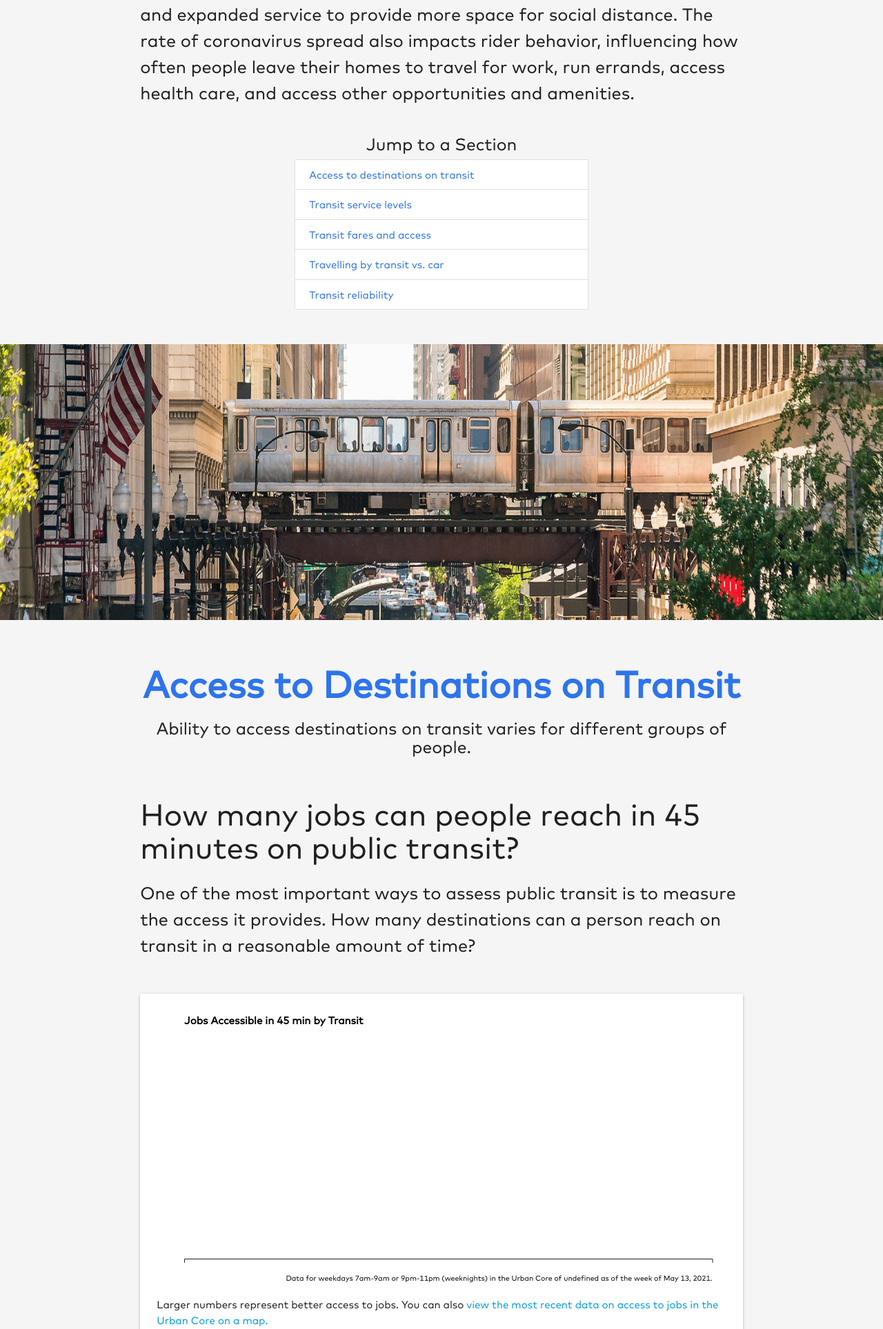
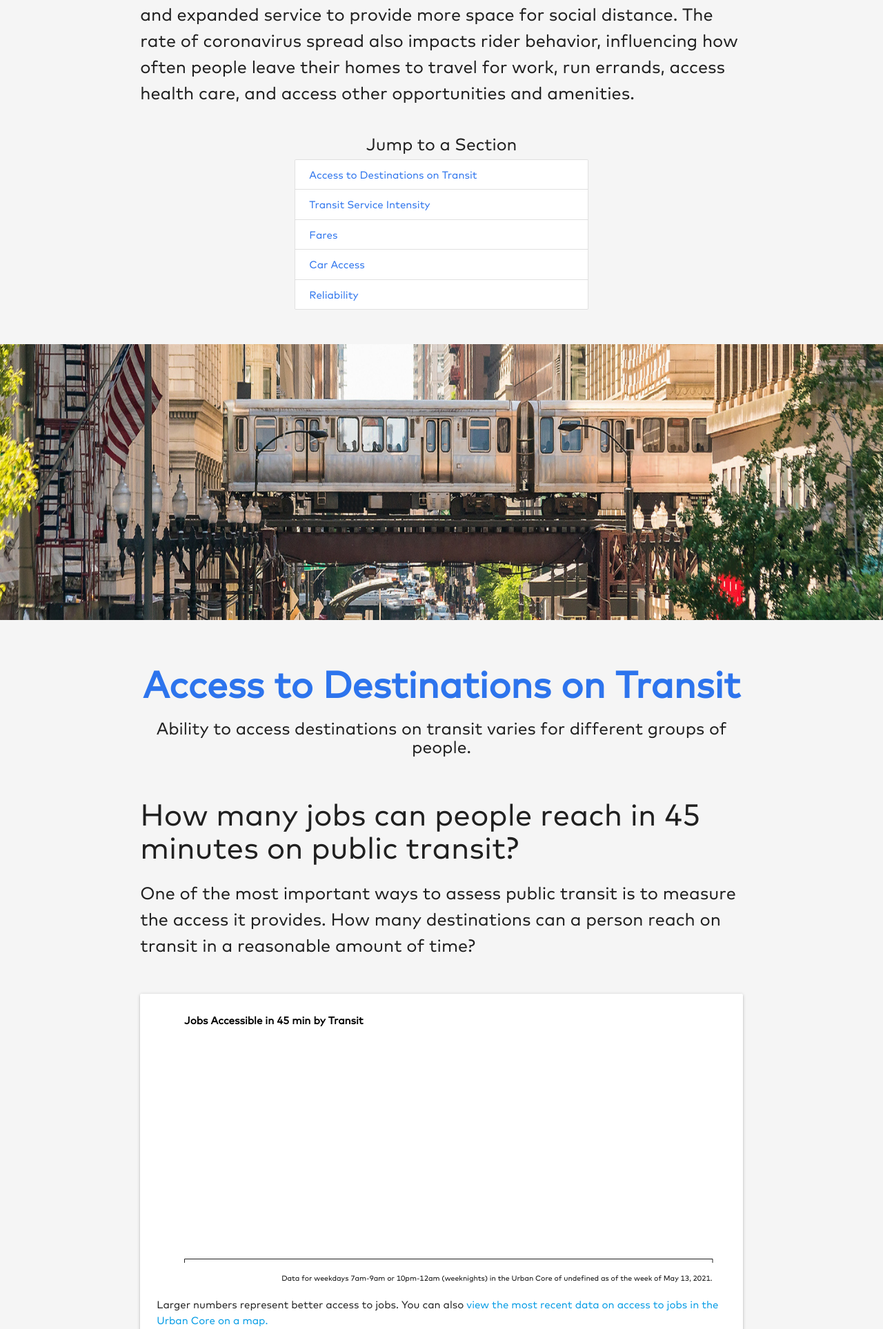
Before and after one commit to wklumpen/equity-pulse-web, a Flask app: template templates/charts.html in a window 1280 px wide. Shown: the part 1675-3602 px from the top of the page at 69% size. Run offline with Flask 2, Linux system fonts and the light colour scheme; the template is opened without the code that fills it, so the values that code supplies are empty; some libraries are stand-ins or nearby versions.

Commit message:
Fixes and visual updates for issues #16, #48, #27, #46, #45, and #36.

```diff
--- a/static/js/charts.js
+++ b/static/js/charts.js
@@ -469,7 +469,7 @@
         jobsAccessGroupsDateMargin,
         groups,
         'Jobs Accessible in 45 min by Transit',
-        'Data for weekdays 7am-9am or 9pm-11pm (weeknights) in the Urban Core of ' + view['title'] + ' as of the week of ' + moment.utc(maxDate).format('MMMM D, YYYY') + '.'
+        'Data for weekdays 7am-9am or 10pm-12am (weeknights) in the Urban Core of ' + view['title'] + ' as of the week of ' + moment.utc(maxDate).format('MMMM D, YYYY') + '.'
     )
 
     // == Time series job access ==
@@ -482,7 +482,7 @@
         jobsAccessSeriesMargin,
         groups,
         'Jobs Accessible in 45 min',
-        'Data for weekdays 7am-9am or 9pm-11pm (weeknights) in the Urban Core of ' + view['title'] + '.'
+        'Data for weekdays 7am-9am or 10pm-12am (weeknights) in the Urban Core of ' + view['title'] + '.'
     )
 
     // == Time series Hosp store access ==
@@ -602,7 +602,7 @@
         jobsFaresSeriesMargin,
         allGroups,
         'Percent of Non-Fare-Capped Jobs Reachable',
-        'Data for weekdays 7am-9am or 9pm-11pm (weeknights) in ' + view['title'] + ' as of the week of ' + moment.utc(maxDate).format('MMMM D, YYYY') + '.'
+        'Data for weekdays 7am-9am or 10pm-12am (weeknights) in ' + view['title'] + ' as of the week of ' + moment.utc(maxDate).format('MMMM D, YYYY') + '.'
     )
 }
 
@@ -792,24 +792,58 @@
         .attr('text-anchor', 'left')
         .attr("dy", ".35em")
         .attr("font-size", "0.8em")
-        .style('font-weight', function(d){
+        .style('fill', function(d){
             if (d.description == 'pop_total'){
-                return 'bold';
+                return 'white';
             }
             else{
-                return 'normal';
+                return 'black';
             }
         })
 
-
     // Now some mouse effects
-
     stickTexts.on('click', function (d){
         updateBars(d)
     })
 
     sticks.on('click', function (d){
         updateBars(d)
+    })
+
+    stickTexts.on('mouseover', function (d) {
+        d3.select(this)
+        .transition()
+        .style('fill', '#2D74ED')
+        .style('font-weight', 'bold')
+        // Highlight the connections
+    })
+    .on('mouseout', function (d) {
+        if (d == barDate){
+            d3.select(this).transition().style('font-weight', 'bold').style('fill', 'black')
+        }
+        else{
+            d3.select(this).transition().style('font-weight', 'normal').style('fill', 'black')
+        }
+
+    })
+
+    sticks.on('mouseover', function (d) {
+        console.log("Moused over stick", d)
+        d3.select(this)
+        .transition()
+        .attr('stroke', '#2D74ED')
+        .attr('opacity', 0.5)
+        // Highlight the connections
+    })
+    .on('mouseout', function (d) {
+        if (d == barDate){
+            console.log("MaxDate")
+            d3.select(this).transition().attr('stroke', '#BEBEBE')
+        }
+        else{
+            d3.select(this).transition().attr('stroke', '#F1F1F1')
+        }
+
     })
 
     function updateBars(upDate){
@@ -856,12 +890,20 @@
             .attr('text-anchor', 'left')
             .attr("dy", ".35em")
             .attr("font-size", "0.8em")
-            .style('font-weight', function(d){
+            // .style('font-weight', function(d){
+            //     if (d.description == 'pop_total'){
+            //         return 'bold';
+            //     }
+            //     else{
+            //         return 'normal';
+            //     }
+            // })
+            .style('fill', function(d){
                 if (d.description == 'pop_total'){
-                    return 'bold';
+                    return 'white';
                 }
                 else{
-                    return 'normal';
+                    return 'black';
                 }
             })
 
--- a/templates/charts.html
+++ b/templates/charts.html
@@ -41,11 +41,11 @@
     <div class='col s12 m6 offset-m3'>
       <h5>Jump to a Section</h5>
       <div class="collection grey lighten-5">
-          <a href="#theme-access" class="collection-item blue-text text-darken-2">Access to destinations on transit</a>
-          <a href="#los" class="collection-item blue-text text-darken-2">Transit service levels</a>
-          <a href="#fares" class="collection-item blue-text text-darken-2">Transit fares and access</a>
-          <a href="#car" class="collection-item blue-text text-darken-2">Travelling by transit vs. car</a>
-          <a href="#reliabilitySection" class="collection-item blue-text text-darken-2">Transit reliability</a>
+          <a href="#theme-access" class="collection-item blue-text text-darken-2">Access to Destinations on Transit</a>
+          <a href="#los" class="collection-item blue-text text-darken-2">Transit Service Intensity</a>
+          <a href="#fares" class="collection-item blue-text text-darken-2">Fares</a>
+          <a href="#car" class="collection-item blue-text text-darken-2">Car Access</a>
+          <a href="#reliabilitySection" class="collection-item blue-text text-darken-2">Reliability</a>
       </div>
     </div>
   </div>
@@ -85,7 +85,7 @@
       <div class="col s12">
           <div class="card-panel">
               <div id="jobs-access-series" class="svg-container"></div>
-              <p class='info'><i class="tiny material-icons">info_outline</i> <b>This chart is interactive.</b> Select different dates to see the distribution among gropus for the week of that date. You can also <a href="/map/{{view['name']}}?key=C000_P_c45_AM_autoN_fareN&zone=urban&demo=none">view the most recent data on access to jobs in the Urban Core on a map.</a></p>
+              <p class='info'><i class="tiny material-icons">info_outline</i> <b>This chart is interactive.</b> Change the data on the right bar chart by clicking a different date or a gray bar. You can also <a href="/map/{{view['name']}}?key=C000_P_c45_AM_autoN_fareN&zone=urban&demo=none">view the most recent data on access to jobs in the Urban Core on a map.</a></p>
           </div>
       </div>
   </div>
@@ -108,7 +108,7 @@
       <div class="col s12">
           <div class="card-panel">
               <div id="hospital-access-series" class="svg-container"></div>
-              <p class='info'><i class="tiny material-icons">info_outline</i> <b>This chart is interactive.</b> Select different dates to see the distribution among gropus for the week of that date. You can also <a href="/map/{{view['name']}}?key=hospitals_M_t1_PM_autoN_fareN&zone=urban&demo=none">view the most recent data on access to hospitals in the Urban Core on a map.</a>
+              <p class='info'><i class="tiny material-icons">info_outline</i> <b>This chart is interactive.</b> Change the data on the right bar chart by clicking a different date or a gray bar. You can also <a href="/map/{{view['name']}}?key=hospitals_M_t1_PM_autoN_fareN&zone=urban&demo=none">view the most recent data on access to hospitals in the Urban Core on a map.</a>
               </p>
           </div>
       </div>
@@ -125,7 +125,7 @@
       <div class="col s12">
           <div class="card-panel">
               <div id="store-access-series" class="svg-container"></div>
-              <p class='info'><i class="tiny material-icons">info_outline</i> <b>This chart is interactive.</b> Select different dates to see the distribution among gropus for the week of that date. You can also <a href="/map/{{view['name']}}?key=snap_M_t3_WE_autoN_fareN&zone=urban&demo=none">view the most recent data on access to grocery stores in the Urban Core on a map.</a>
+              <p class='info'><i class="tiny material-icons">info_outline</i> <b>This chart is interactive.</b> Change the data on the right bar chart by clicking a different date or a gray bar. You can also <a href="/map/{{view['name']}}?key=snap_M_t3_WE_autoN_fareN&zone=urban&demo=none">view the most recent data on access to grocery stores in the Urban Core on a map.</a>
               </p>
           </div>
       </div>
@@ -154,7 +154,7 @@
       <div class='col s12'>
           <div class="card-panel">
               <div id="los-series" class="svg-container"></div>
-              <p class='info'><i class="tiny material-icons">info_outline</i> <b>This chart is interactive.</b> Select different dates to see the distribution among gropus for the week of that date. You can also <a href="/map/{{view['name']}}?key=los_trips_WKD&zone=urban&demo=none">view the most recent data on average daily trips in the Urban Core on a map.</a></p>
+              <p class='info'><i class="tiny material-icons">info_outline</i> <b>This chart is interactive.</b> Change the data on the right bar chart by clicking a different date or a gray bar. You can also <a href="/map/{{view['name']}}?key=los_trips_WKD&zone=urban&demo=none">view the most recent data on average daily trips in the Urban Core on a map.</a></p>
           </div>
 
       </div>
@@ -286,6 +286,7 @@
         </div>
     </div>
 </div>
+{% include 'footer.html' %}
 <script src="{{ url_for('static', filename='js/d3.v5.js') }}"></script>
 <script src="{{ url_for('static', filename='js/d3-array.min.js') }}"></script>
 <script src="{{ url_for('static', filename='js/jquery-3.5.1.min.js') }}"></script>
--- a/templates/documentation.html
+++ b/templates/documentation.html
@@ -21,3 +21,4 @@
     </div>
 </div>
 {% endblock %}
+{% include 'footer.html' %}
--- a/templates/download.html
+++ b/templates/download.html
@@ -256,8 +256,9 @@
                 </tr>
               </tbody>
           </table>
-          <p><b>Note: </b>An additional gravity-based accessibility score is included for access to jobs, both low-income and all. A gravity-based accessibility measure that uses a continuous decay function to weight opportunities based on how quickly they can be reached. These scores are represented with the paremeter <code>nexp</code>. These scores are not included in the summary data as they are not used in the story page.</p>
+          <p><b>Note: </b>An additional gravity-based accessibility score is included for access to jobs, both low-income and all. A gravity-based accessibility measure that uses a continuous decay function to weight opportunities based on how quickly they can be reached. These scores are represented with the paramater <code>nexp</code>. These scores are not included in the summary data as they are not used in the story page.</p>
       </div>
   </div>
 </div>
 {% endblock %}
+{% include 'footer.html' %}
--- /dev/null
+++ b/templates/footer.html
@@ -0,0 +1,9 @@
+<footer class="page-footer blue transit" style='padding-top:0px;'>
+    <div class="footer-copyright">
+      <div class="container">
+      © 2021 <a class='white-text' href="https://transitcenter.org/">TransitCenter</a>.  Proudly built by
+      <a class='white-text' href="http://www.sustainablesystemsresearch.net/">Sustainable Systems Research</a>,
+      SF2 Enterprises, and <a href="https://www.klumpentown.com/" class='white-text'>Klumpentown Consulting</a>.
+      </div>
+    </div>
+  </footer>
--- a/templates/map.html
+++ b/templates/map.html
@@ -72,7 +72,7 @@
                 </select>
               </div>
 
-              <p id="timeDisc">Choose from weekday mornings (7am - 9am), weekday evenings (9pm - 11pm), or weekends (Saturdays, 10am-12pm). For transit service, choose from weekdays or Saturdays</p>
+              <p id="timeDisc">Choose from weekday mornings (7am-9am), weekday evenings (10pm-12am), or weekends (Saturdays, 10am-12pm). For transit service, choose from weekdays or Saturdays</p>
 
               <p class="label">More Trip Options</p>
               <div class="dropdown-select">
@@ -80,7 +80,7 @@
                 </select>
               </div>
 
-              <p id="parameterDisc">For measures of access, set the cutoff time for the rider. For travel time to destinations, choose from the travel time to the closest destination (1) or the third-closest destination (3).</p>
+              <p id="parameterDesc"></p>
 
               <p class="label">Region</p>
               <div class="dropdown-select">
```
Also changed, not shown: static/js/mapoptions.js (+26 -13 lines), templates/home.html (+2 -10 lines).
